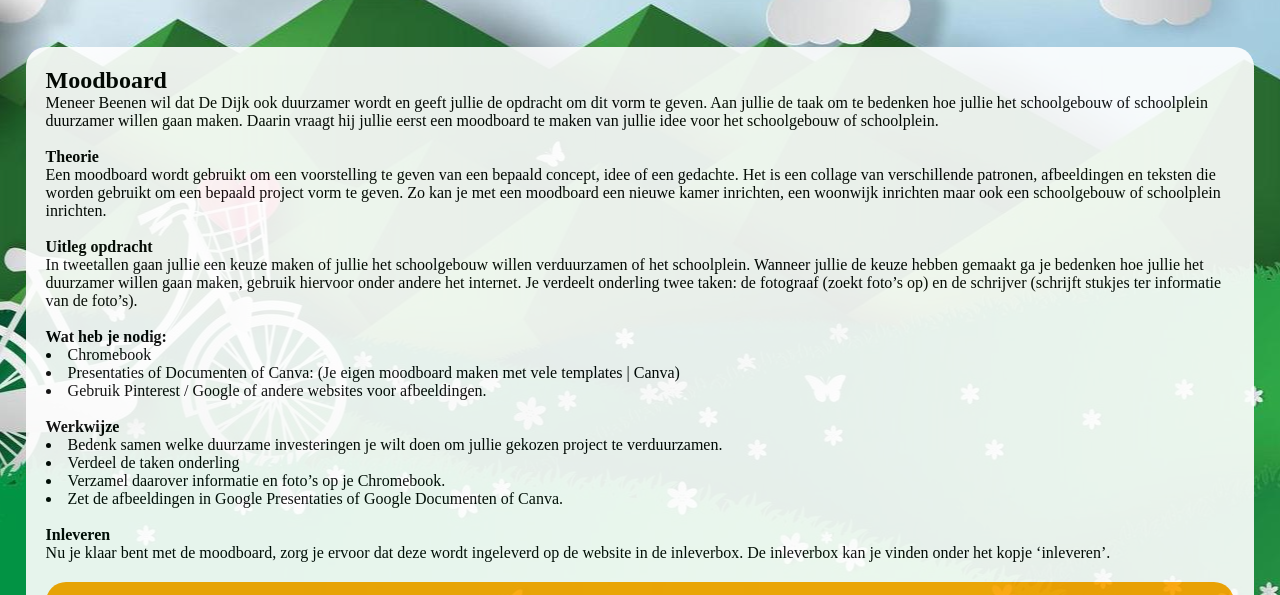
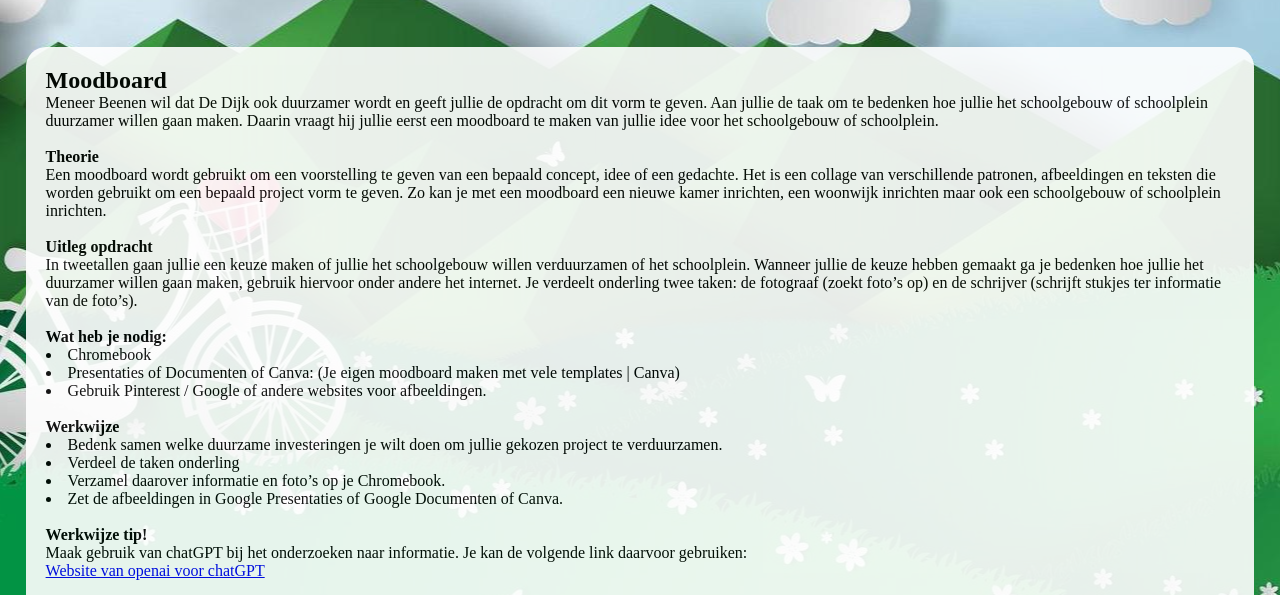
Before and after one commit to ThisCouldBeMe/ThisCouldBeMe.github.io, a plain HTML site: page html/mens-moodboard.html in a window 1280 px wide. Shown: the part 190-785 px from the top of the page. Drawn offline with Linux system fonts and the light colour scheme.

Commit message:
Add files via upload

```diff
--- a/html/mens-moodboard.html
+++ b/html/mens-moodboard.html
@@ -62,6 +62,11 @@
     <LI>Verdeel de taken onderling</LI>
     <LI> Verzamel daarover informatie en foto’s op je Chromebook.</LI>
     <LI>Zet de afbeeldingen in Google Presentaties of Google Documenten of Canva. </LI><br>
+
+    <b>Werkwijze tip!</b><br>
+    Maak gebruik van chatGPT bij het onderzoeken naar informatie. Je kan de volgende link daarvoor gebruiken:<br>
+    <a href="https://chat.openai.com">Website van openai voor chatGPT</a><br><br>
+
 
     <b>  Inleveren</b><br>
     Nu je klaar bent met de moodboard, zorg je ervoor dat deze wordt ingeleverd op de website in de inleverbox. De inleverbox kan je vinden onder het kopje ‘inleveren’.
```
